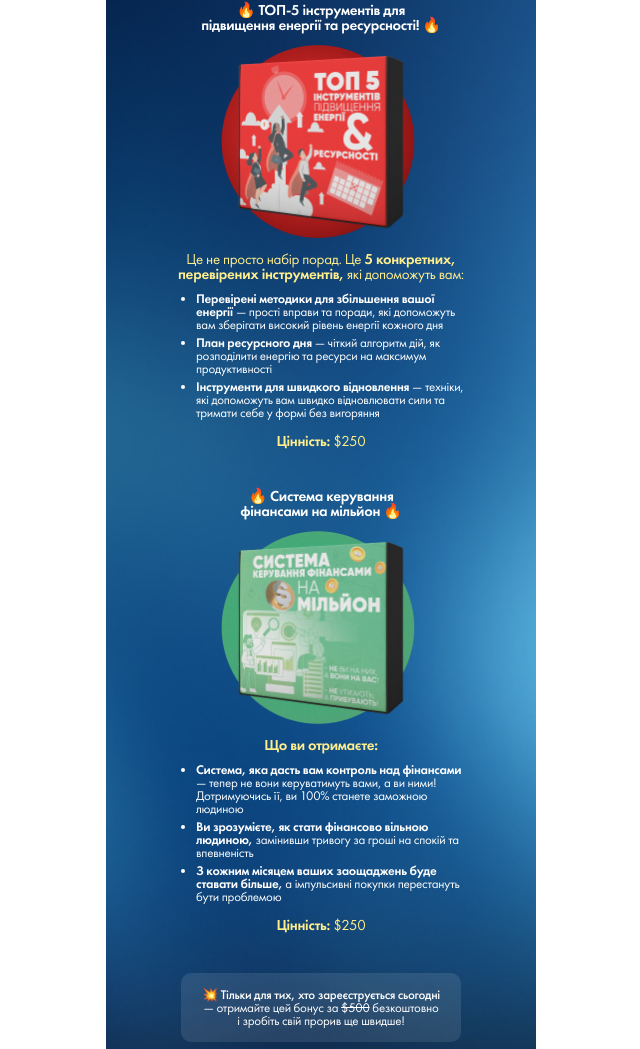
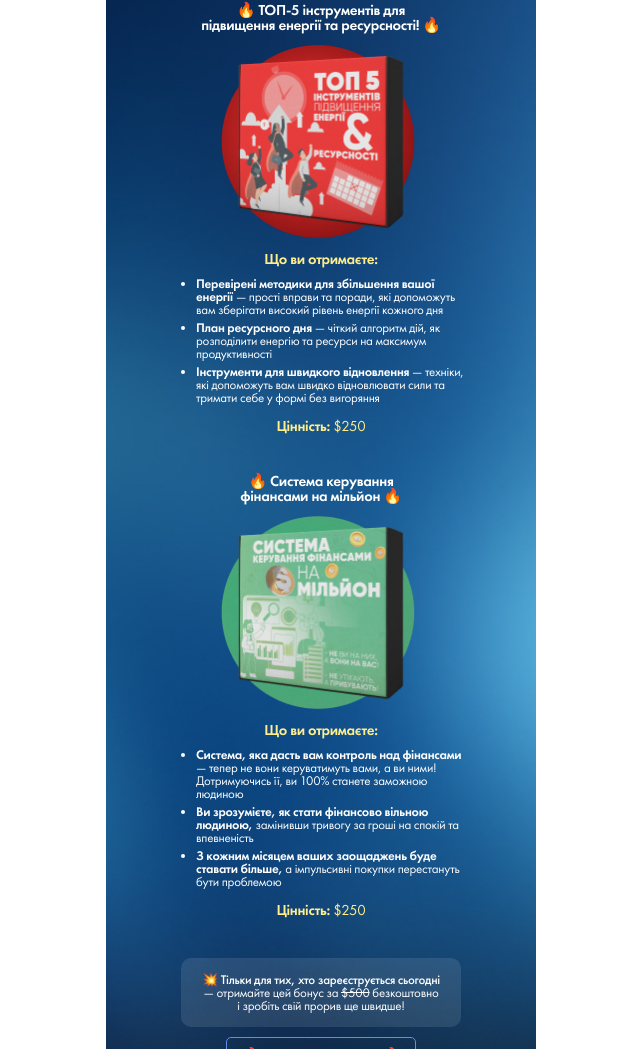
Before and after one commit to RomanIsaiev/work-website-68, a website built with Vite: page index.html in a window 1280 px wide. Shown: the part 5153-6202 px from the top of the page, without its empty margins (319-959 px from the left). Built offline with nearby package versions, Linux system fonts and the light colour scheme; files whose address does not match are found by name.

Commit message:
Update index.html

```diff
--- a/index.html
+++ b/index.html
@@ -766,11 +766,7 @@
                       width="238"
                       height="210"
                   /></picture>
-                  <p class="item-desc">
-                    Це не просто набір порад. Це
-                    <span>5 конкретних, перевірених інструментів,</span> які
-                    допоможуть вам:
-                  </p>
+                  <p class="item-desc"><span>Що ви отримаєте:</span></p>
                   <ul class="item-list">
                     <li class="item-you-get">
                       <span>
```
